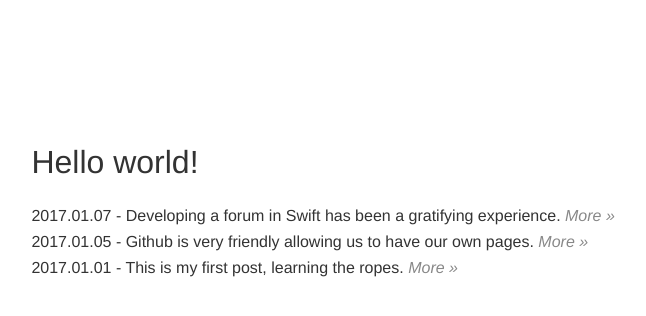
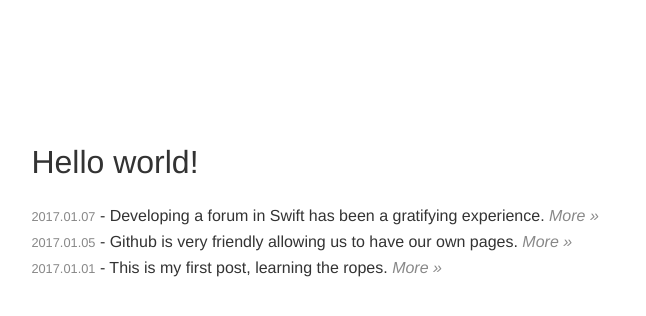
Before and after one commit to kuyawa/Blog, a plain HTML site: page docs/index.html in a window 1280 px wide. Shown: the whole page, without its empty margins (113-759 px from the left). Drawn offline with Linux system fonts and the light colour scheme.

Commit message:
Update theme.css

```diff
--- a/docs/theme.css
+++ b/docs/theme.css
@@ -1,4 +1,5 @@
 html, body { margin: 0; padding: 6%; font: 300 1em "helvetica", "sans-serif"; color: #333; }
 h1,h2,h3,h4,h5,h6 { font-weight: 300; }
 entry { display: block; padding: 4px 0; }
+entry time { color: #888; font-size: 80%; }
 entry i { color: #888; }
```
